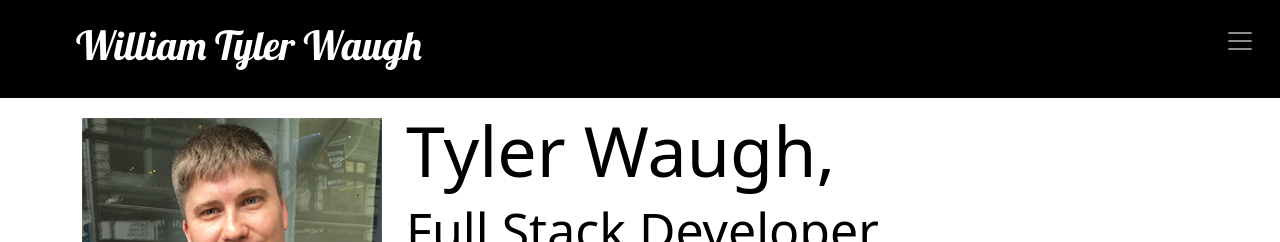
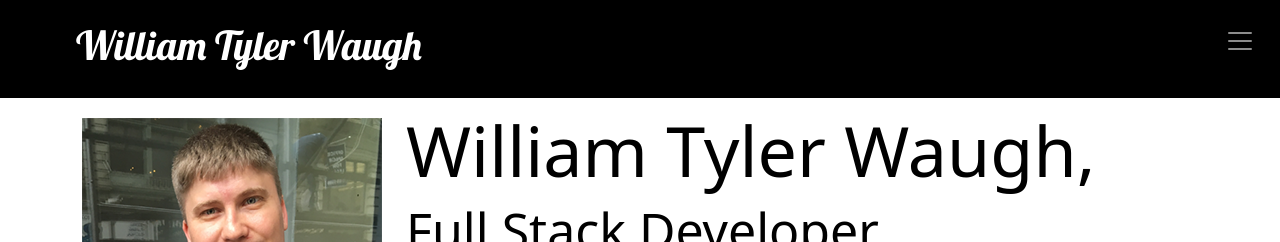
Before and after one commit to TylerWaugh01/Porfolio, a React (Create React App) app: page / in a window 1280 px wide. Shown: the top 242 px of the page. Built offline with nearby package versions, Linux system fonts and the light colour scheme.

Commit message:
Text Changes

```diff
--- a/src/components/Skills.js
+++ b/src/components/Skills.js
@@ -48,7 +48,7 @@ const SkillCard = () => {
             <CardBody>
               <CardTitle tag="h5">Biography</CardTitle>
               <CardText>
-                Kansan living in New Jersey. A web developer with a passion for design, user experience, and bringing people together.
+                A web developer with a passion for design, user experience, and bringing people together.
               </CardText>
             </CardBody>
           </Card>
--- a/src/pages/HomePage.js
+++ b/src/pages/HomePage.js
@@ -19,7 +19,7 @@ const HomePage = () => {
           <img src={Tyler} alt="Tyler"  style={{marginTop: "10px"}} />
         </Col>
         <Col md='8'>
-          <h2  id='home' style={{display: "flex" , flexDirection: "column",  justifyContent:'center', fontSize: '70px' }}>Tyler Waugh,</h2>
+          <h2  id='home' style={{display: "flex" , flexDirection: "column",  justifyContent:'center', fontSize: '70px' }}>William Tyler Waugh,</h2>
           <h2 style={{ fontSize: '50px', }}>Full Stack Developer</h2>
             <p className="my-3"><b>Skills: </b>
             HTML5, CSS3, Bootstrap, SASS, JavaScript, ReactJS, React-Native, React-Redux, .Net, WordPress,
```
